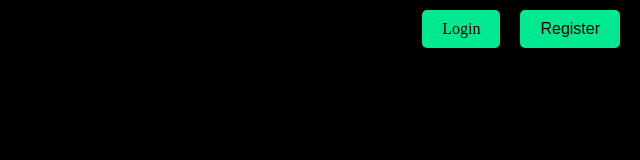
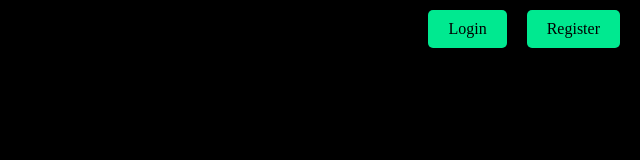
Before and after one commit to CarlosPad08/proyecto-fut-frontend, a React (Vite) app: page / in a window 1280 px wide. Shown: the top 160 px of the page, without its empty margins (640-1280 px from the left). Built offline with nearby package versions, Linux system fonts and the light colour scheme.

Commit message:
modificación archivo navbar.jsx

```diff
--- a/src/components/navbar/navbar.jsx
+++ b/src/components/navbar/navbar.jsx
@@ -1,3 +1,4 @@
+// eslint-disable-next-line no-unused-vars
 import React from 'react';
 import './Navbar.css';
 
@@ -5,7 +6,7 @@ const Navbar = () => {
   return (
     <nav className="navbar">
       <label htmlFor="toggle-login" className="nav-button">Login</label>
-      <button className="nav-button">Register</button>
+      <label htmlFor="toggle-register" className="nav-button">Register</label>
     </nav>
   );
 };
```
